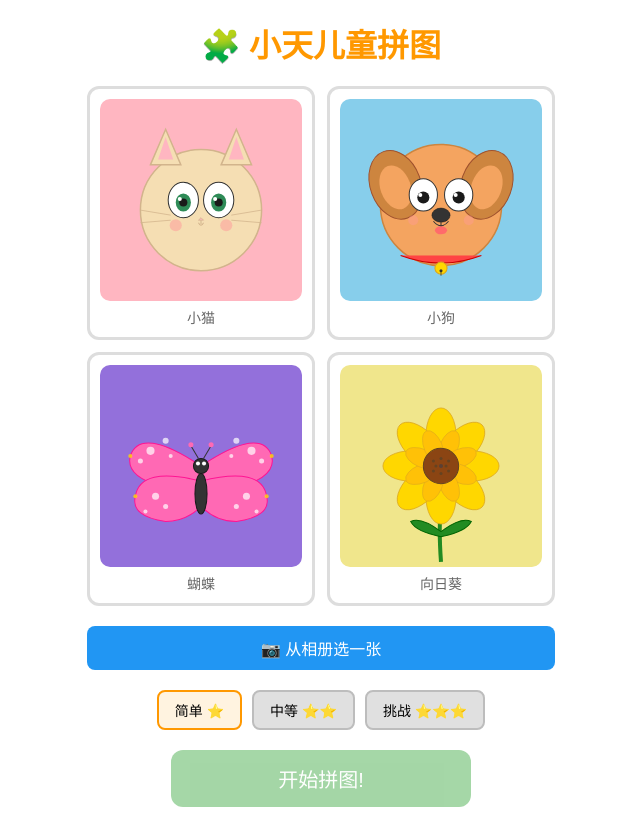
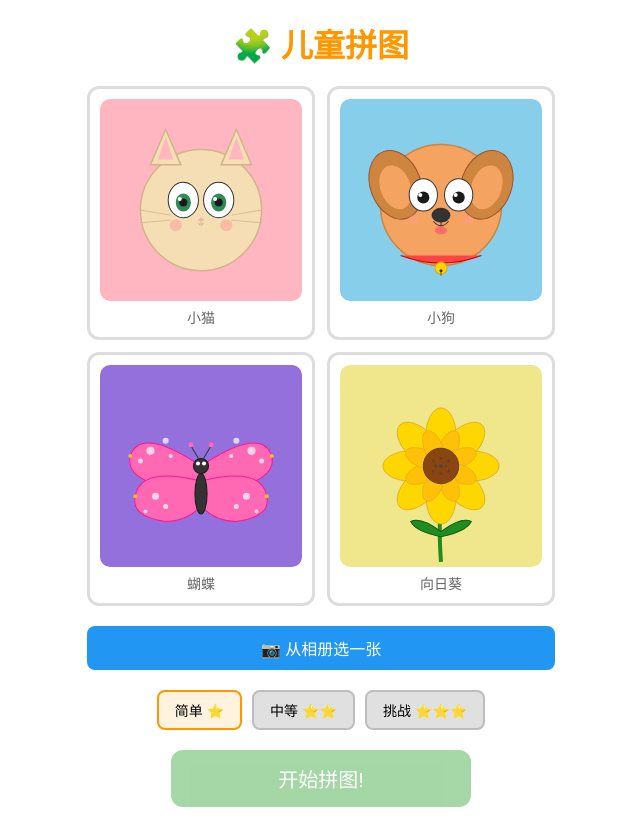
Before and after one commit to kensonhe/kids-puzzle, a React (Vite) app: page / in a window 1280 px wide. Shown: the whole page, without its empty margins (319-959 px from the left). Built offline with nearby package versions, Linux system fonts and the light colour scheme.

Commit message:
feat: rename title to 儿童拼图

```diff
--- a/index.html
+++ b/index.html
@@ -4,7 +4,7 @@
     <meta charset="UTF-8" />
     <link rel="icon" type="image/svg+xml" href="/favicon.svg" />
     <meta name="viewport" content="width=device-width, initial-scale=1.0" />
-    <title>小天儿童拼图</title>
+    <title>儿童拼图</title>
   </head>
   <body>
     <div id="root"></div>
--- a/src/components/StartScreen.tsx
+++ b/src/components/StartScreen.tsx
@@ -54,7 +54,7 @@ export function StartScreen({ onStartGame }: StartScreenProps) {
 
   return (
     <div className="start-screen">
-      <h1 className="start-screen__title">🧩 小天儿童拼图</h1>
+      <h1 className="start-screen__title">🧩 儿童拼图</h1>
 
       <div className="start-screen__images">
         {PRESET_IMAGES.map(img => (
```
